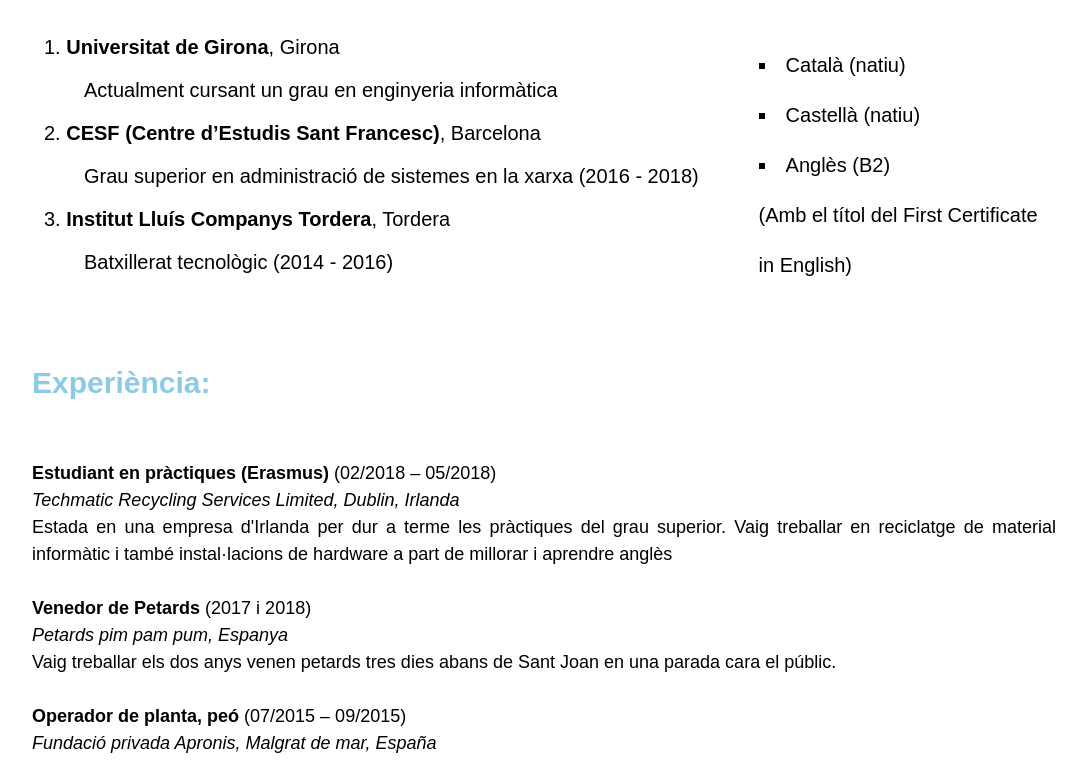
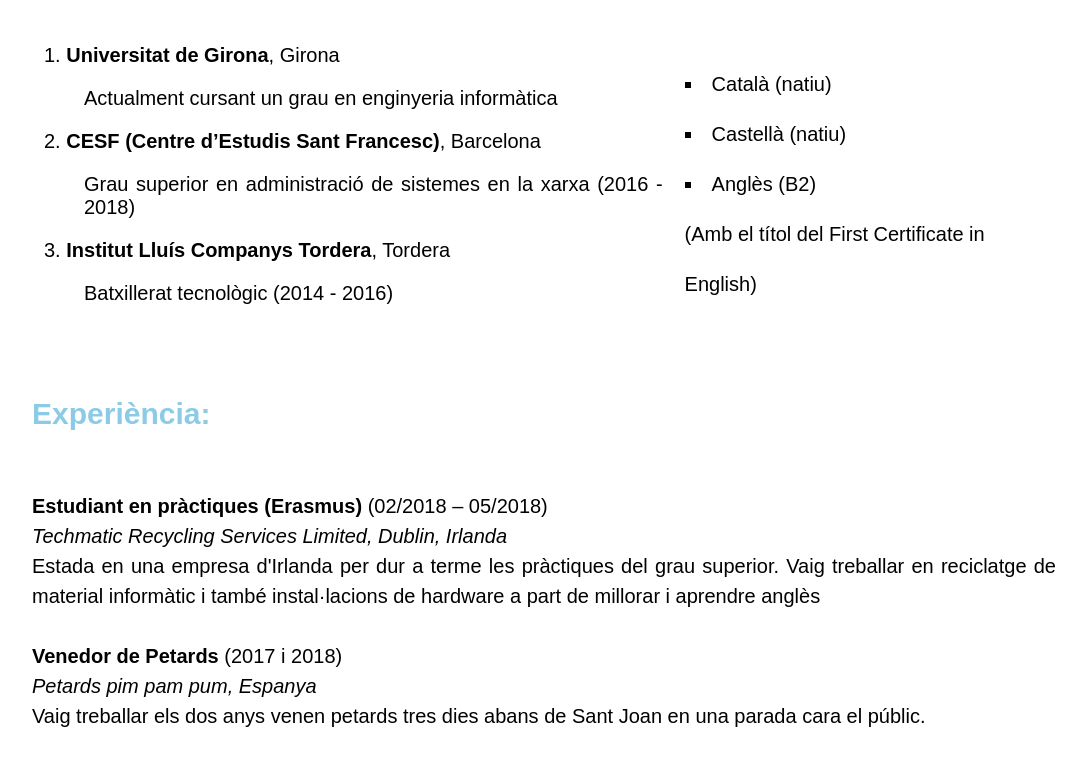
Before and after one commit to 1Savi7/XavierVidalHypermedia1, a plain HTML site: page index.html in a window 1280 px wide. Shown: the part 563-1325 px from the top of the page, without its empty margins (96-1183 px from the left). Drawn offline with Linux system fonts and the light colour scheme.

Commit message:
Update css.css

```diff
--- a/css.css
+++ b/css.css
@@ -1,4 +1,3 @@
-
 h1 {
 	font-size: 40px;
 	margin-right: 200px;
@@ -40,7 +39,6 @@ body {
 }
 
 div p {
-    font-size: 18px;
 	line-height: 1.5;
 }
 
@@ -55,7 +53,6 @@ div h2 {
 
 
 table td {
-	width: 70%;
 	margin-right: 30px;
 	padding: 10px;
 }
```
